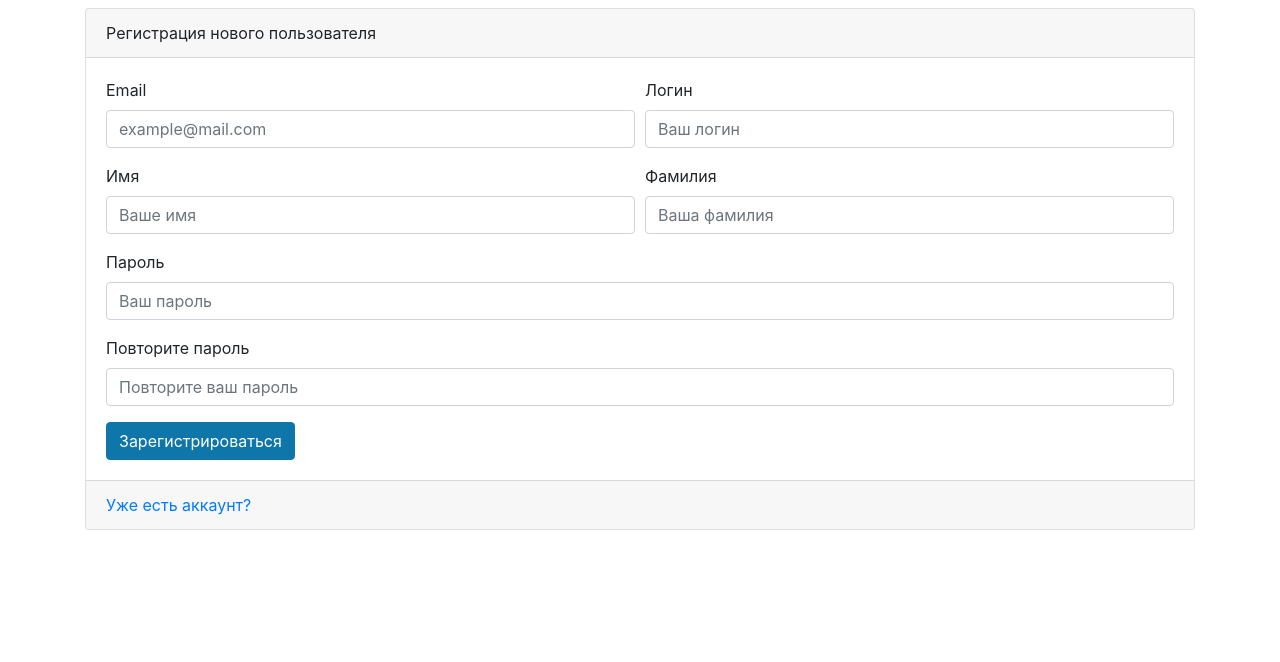
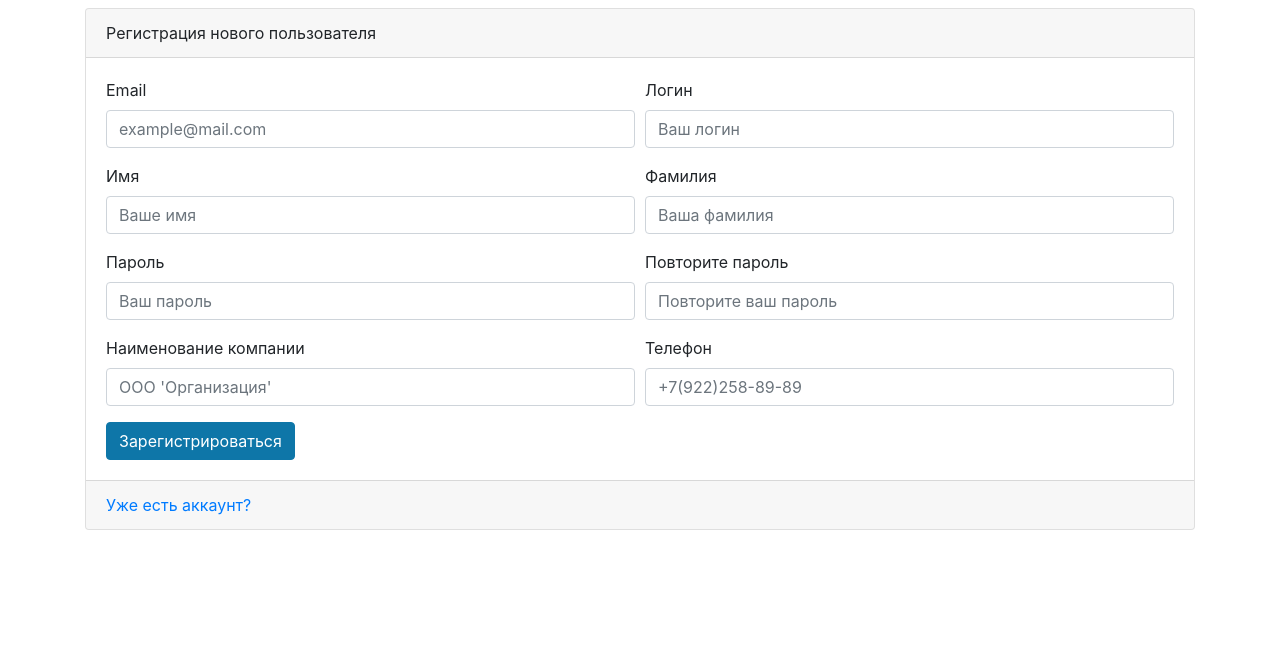
Before and after one commit to Konstantin-kzn-88/prombez_api, a FastAPI app: page /auth/register in a window 1280 px wide. Shown: the part 62-724 px from the top of the page. Run offline with FastAPI, Linux system fonts and the light colour scheme; some libraries are stand-ins or nearby versions.

```diff
--- a/routers/auth.py
+++ b/routers/auth.py
@@ -98,7 +98,6 @@ async def get_current_user(request: Request):
         raise HTTPException(status_code=404, detail='User not found')
 
 
-
 @router.post('/token')
 async def login_for_access_token(response: Response, form_data: OAuth2PasswordRequestForm = Depends(),
                                  db: Session = Depends(get_db)):
@@ -158,9 +157,11 @@ async def registration_page(request: Request):
 
 @router.post('/register', response_class=HTMLResponse)
 async def register_user(request: Request, email: str = Form(...),
-                        user_name: str = Form(...), firstname: str = Form(...),
-                        lastname: str = Form(...), password: str = Form(...),
-                        password2: str = Form(...), db: Session = Depends(get_db)):
+                        user_name: str = Form(...), first_name: str = Form(...),
+                        last_name: str = Form(...), password: str = Form(...),
+                        password2: str = Form(...), company_name: str = Form(...),
+                        phone_number: str = Form(...),
+                        db: Session = Depends(get_db)):
     validation1 = db.query(models.User).filter(models.User.user_name == user_name).first()
     validation2 = db.query(models.User).filter(models.User.email == email).first()
 
@@ -171,8 +172,10 @@ async def register_user(request: Request, email: str = Form(...),
     user_model = models.User()
     user_model.user_name = user_name
     user_model.email = email
-    user_model.firs_tname = firstname
-    user_model.last_name = lastname
+    user_model.first_name = first_name
+    user_model.last_name = last_name
+    user_model.company_name = company_name
+    user_model.phone_number = phone_number
 
     hash_password = get_password_hash(password)
     user_model.hashed_password = hash_password
--- a/templates/register.html
+++ b/templates/register.html
@@ -1,4 +1,3 @@
-
 {% include 'layout.html' %}
 
 <div class="container">
@@ -29,23 +28,37 @@
                 <div class="form-row">
                     <div class="form-group col-md-6">
                         <label>Имя</label>
-                        <input type="text" class="form-control" name="firstname" required placeholder="Ваше имя">
+                        <input type="text" class="form-control" name="first_name" required placeholder="Ваше имя">
                     </div>
                     <div class="form-group col-md-6">
                         <label>Фамилия</label>
-                        <input type="text" class="form-control" name="lastname" required placeholder="Ваша фамилия">
+                        <input type="text" class="form-control" name="last_name" required placeholder="Ваша фамилия">
                     </div>
                 </div>
-                <div class="form-group">
+                <div class="form-row">
+                    <div class="form-group col-md-6">
                         <label>Пароль</label>
                         <input type="password" class="form-control"
                                name="password" required placeholder="Ваш пароль">
                     </div>
 
-                <div class="form-group">
+                    <div class="form-group col-md-6">
                         <label>Повторите пароль</label>
                         <input type="password" class="form-control"
                                name="password2" required placeholder="Повторите ваш пароль">
+                    </div>
+                </div>
+                <div class="form-row">
+                    <div class="form-group col-md-6">
+                        <label>Наименование компании</label>
+                        <input type="text" class="form-control"
+                               name="company_name" required placeholder="ООО 'Организация'">
+                    </div>
+                    <div class="form-group col-md-6">
+                        <label>Телефон</label>
+                        <input type="tel" class="form-control"
+                               name="phone_number" required placeholder="+7(922)258-89-89" pattern="[\+]\d{1}\s[\(]\d{3}[\)]\s\d{3}[\-]\d{2}[\-]\d{2}" minlength="18" maxlength="18">
+                    </div>
                 </div>
 
 
```
Also changed, not shown: routers/account.py (+6 -6 lines), templates/account_info.html (+7 -4 lines). Lines whose indentation alone changed are shown as unchanged.
